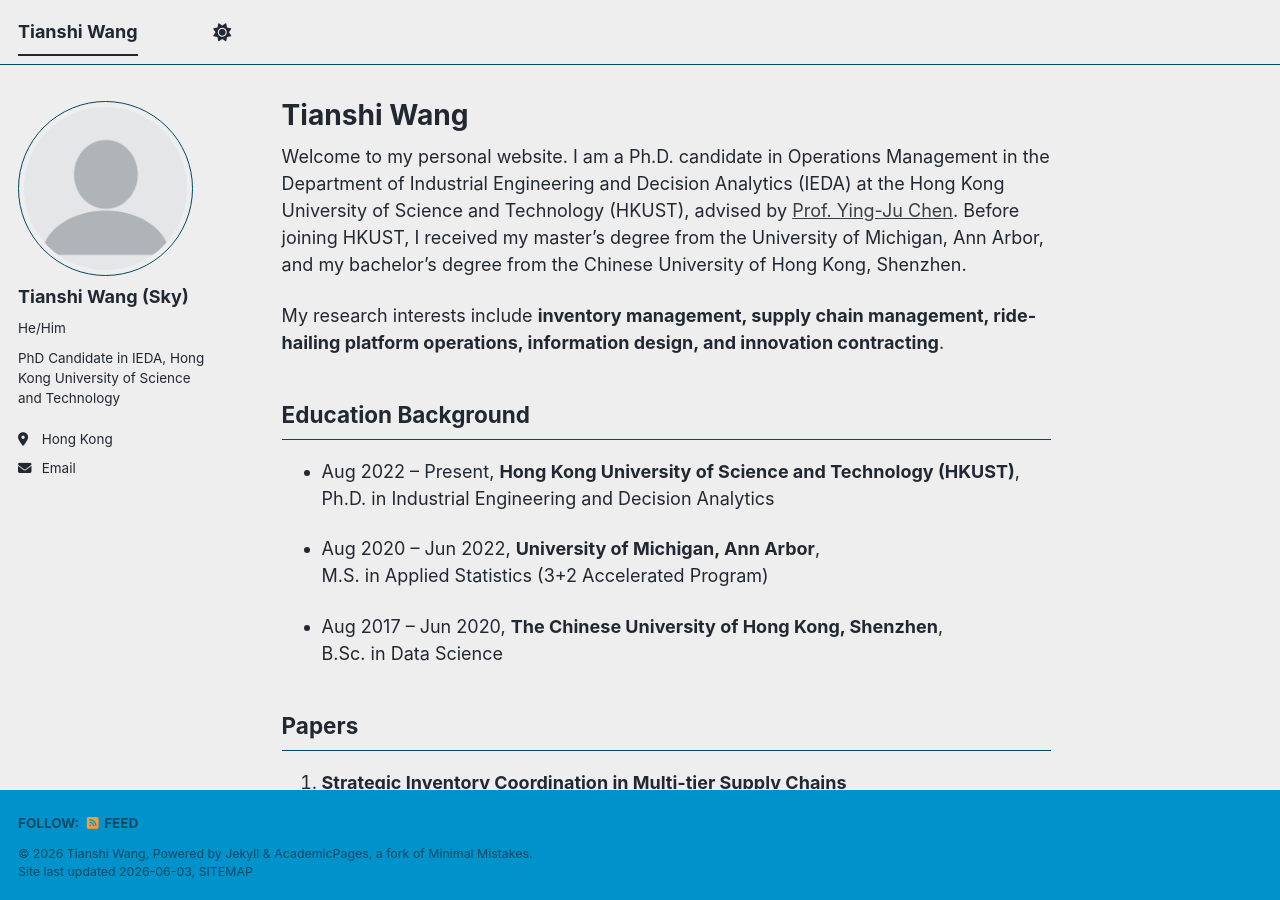
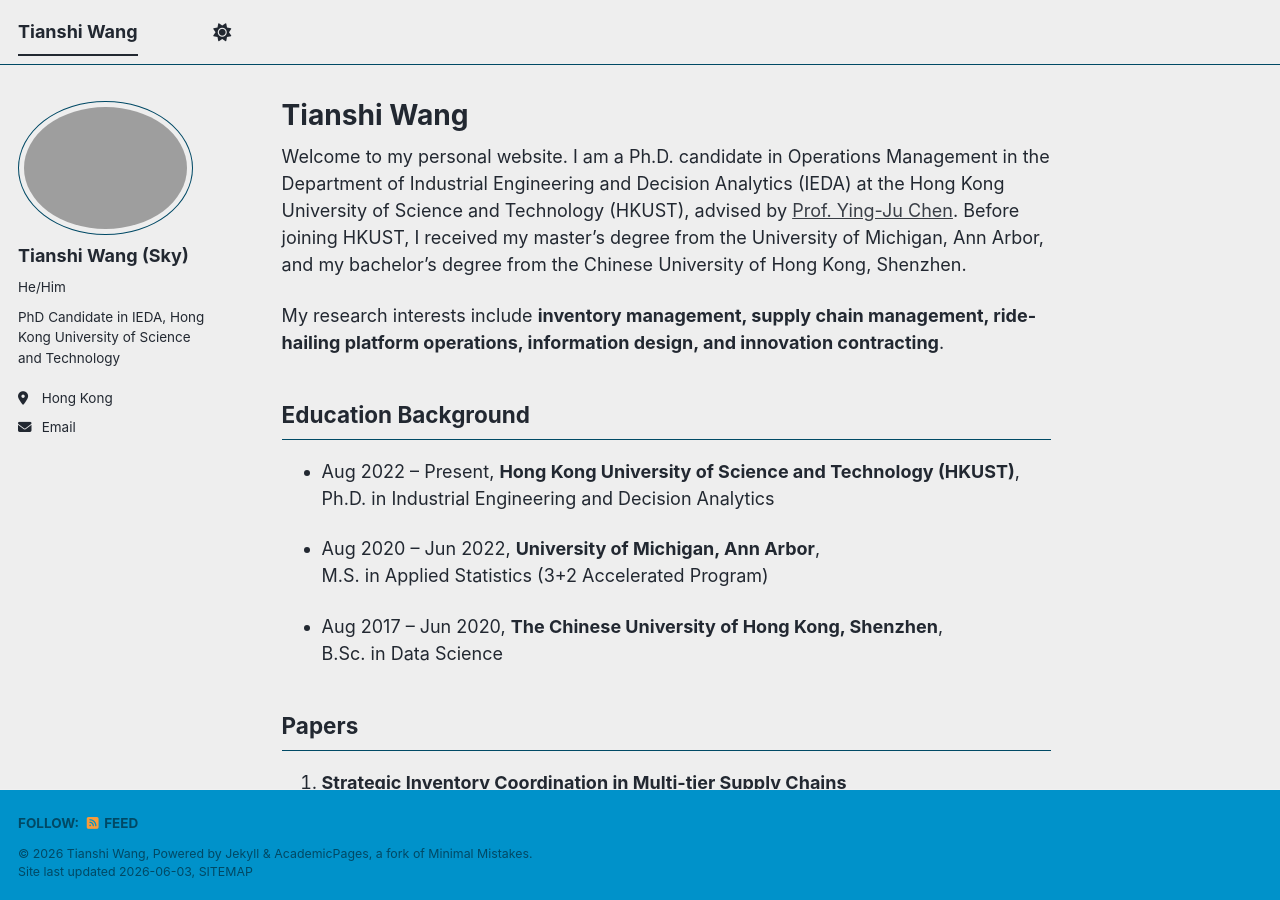
Before and after one commit to skywang1999/skywang1999.github.io, a Jekyll site: the page built from _pages/about.md, in a window 1280 px wide and 900 px high. Built offline with Jekyll 4.4.1, drawn with Linux system fonts in a browser that asks for light colours; a script bundle is joined from its source files by our own code; library files that are not in the unit come from our copies.

Commit message:
Update _config.yml

```diff
--- a/_config.yml
+++ b/_config.yml
@@ -23,7 +23,7 @@ repository               : "skywang1999/skywang1999.github.io"
 #               Additional customization can be done by editing /_includes/author-profile.html
 author:
   # Biographic information
-  avatar           : "profile.png"
+  avatar           : "skywang_profile.png"
   name             : "Tianshi Wang (Sky)"
   pronouns         : "He/Him"
   bio              : "PhD Candidate in IEDA, Hong Kong University of Science and Technology"
```
